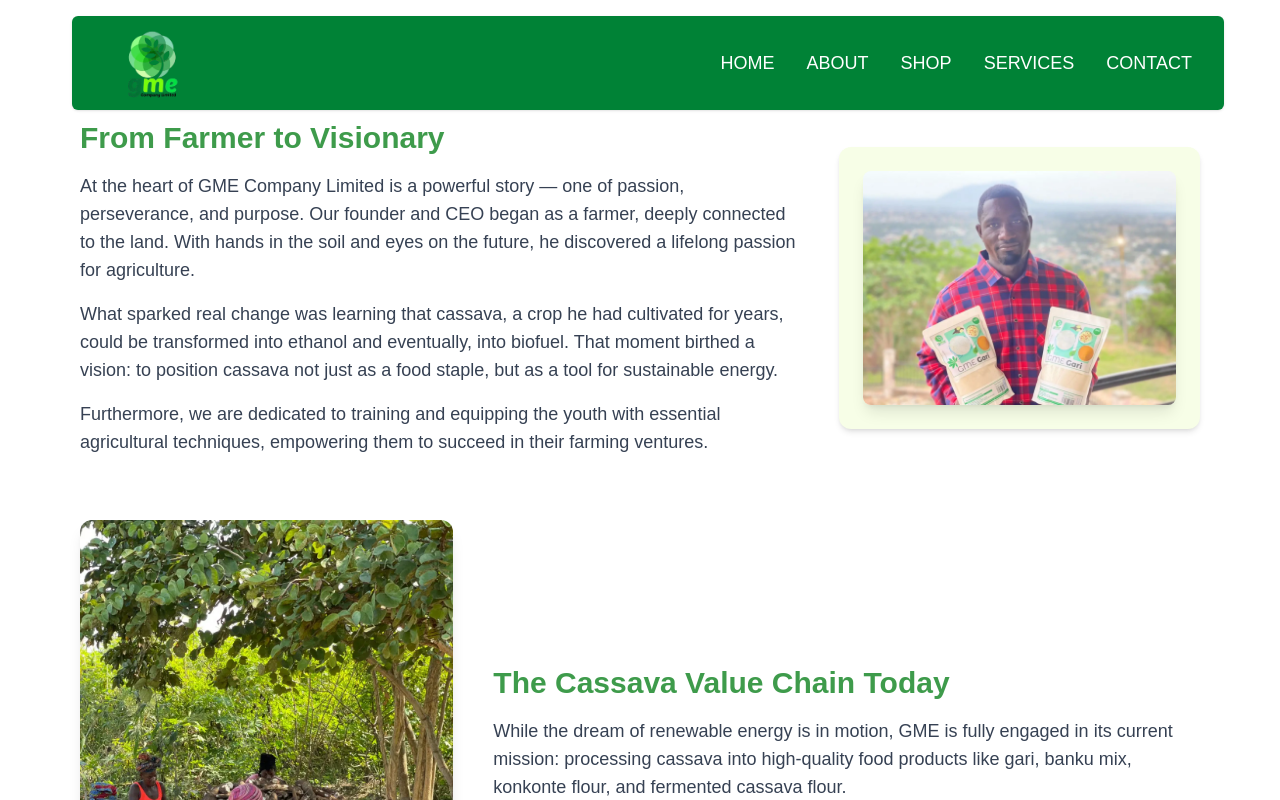
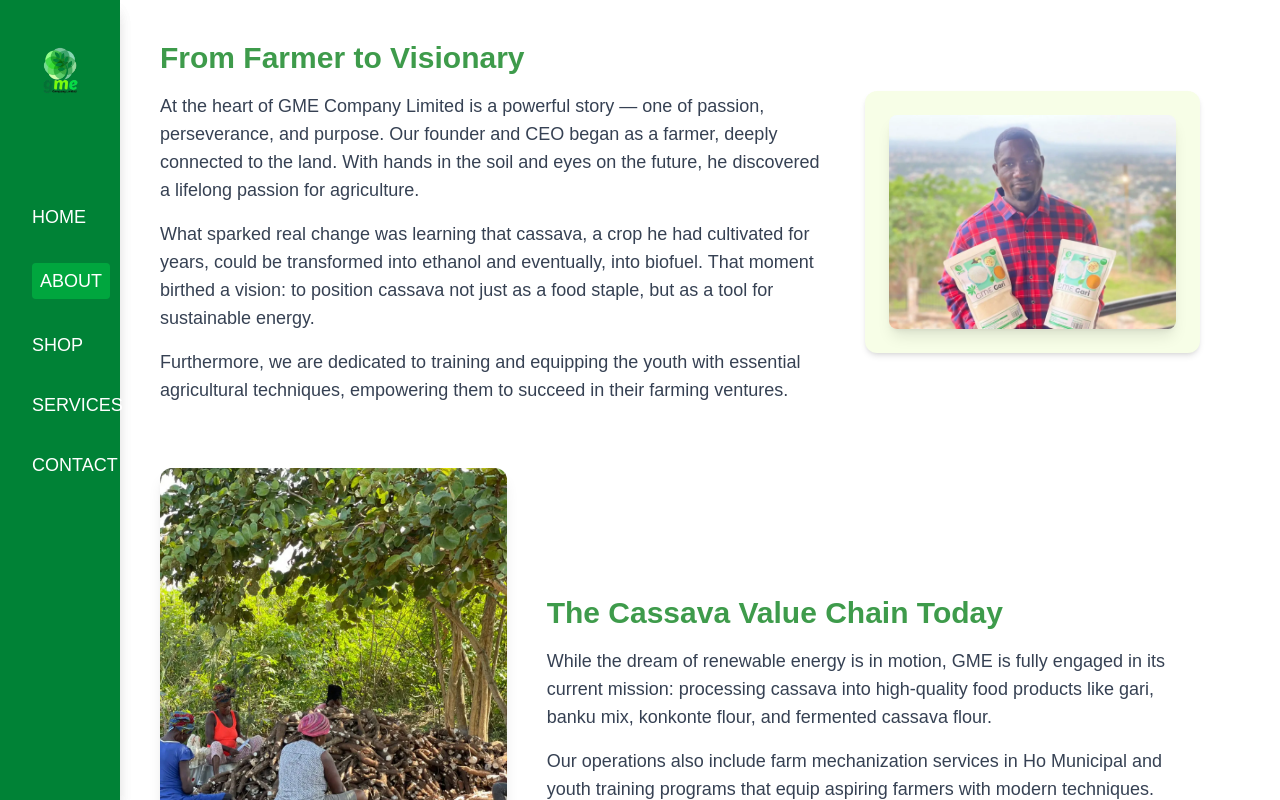
Before and after one commit to nkunimosei24/GME-Company, a React (Vite) app: page /aboutus in a window 1280 px wide. Shown: the top 800 px of the page. Built offline with nearby package versions, Linux system fonts and the light colour scheme; a web font is replaced by a local one.

Commit message:
Made some changes

```diff
--- a/src/components/Footer.jsx
+++ b/src/components/Footer.jsx
@@ -6,7 +6,7 @@
 
 const Footer = () => {
   return (
-    <footer className="bg-lime-50 text-black pt-10 pb-6 border-t border-green-200" id="contact">
+    <footer className="bg-lime-50 text-black pt-10 pb-6 md:ml-30 border-t border-green-200" id="contact">
       <div className="container mx-auto px-6 grid grid-cols-1 sm:grid-cols-2 md:grid-cols-3 gap-10">
         {/* Logo and Description */}
         <div>
@@ -20,7 +20,7 @@
         </div>
 
         {/* Quick Links */}
-        <div>
+        <div className="md:ml-24">
           <h3 className="font-semibold text-lg mb-3 text-green-700">Quick Links</h3>
           <ul className="space-y-2 text-sm text-gray-700">
             <li><Link to="/" className="hover:text-green-700 transition">Home</Link></li>
@@ -62,8 +62,8 @@
       </div>
 
       {/* Footer Bottom */}
-      <div className="text-center mt-10 text-sm text-gray-600 px-4">
-        <p className="mb-1">Committed to sustainability and youth empowerment</p>
+      <div className="text-center mt-10 text-sm text-gray-600 px-4 border-t-1 border-gray-300">
+        <p className="mb-1 mt-2">Committed to sustainability and youth empowerment</p>
         <p>&copy; 2025 <span className="font-semibold text-green-700">GME Company Limited</span>. All rights reserved.</p>
       </div>
     </footer>
--- a/src/components/Hero.jsx
+++ b/src/components/Hero.jsx
@@ -42,7 +42,7 @@
         >
              <div className="absolute inset-0 bg-black/20 z-0" />
             <div className="max-w-7xl mx-auto">
-                <div className="flex flex-col lg:flex-row gap-8 mb-12 mt-20 items-center justify-center py-20 backdrop-blur-xs backdrop-brightness-75">
+                <div className="flex flex-col lg:flex-row gap-8 mb-12  items-center justify-center py-20 backdrop-blur-xs backdrop-brightness-75">
                     <div className="relative z-20 px-4 max-w-3xl mx-auto text-center">
                         <div>
                             <div className="flex mb-4 justify-center items-center">
--- a/src/components/Items.jsx
+++ b/src/components/Items.jsx
@@ -47,7 +47,7 @@
 const Items = () => {
     return (
         <div>
-            <section className="py-12 px-4 md:px-16 bg-lime-50 ">
+            <section className="py-12 px-4 md:px-16 bg-lime-50 md:ml-20">
                 <h2 className="text-3xl font-bold mb-6 text-center text-[#1a882ad7]">Our Products</h2>
                 <div className="grid grid-cols-1 sm:grid-cols-2 md:grid-cols-3 gap-8">
                     {products.map(product => (
--- a/src/components/Navbar.jsx
+++ b/src/components/Navbar.jsx
@@ -2,90 +2,81 @@
 import logo from '../assets/images/logo.webp';
 import { FaBars, FaTimes } from 'react-icons/fa';
 import { Link, useLocation } from 'react-router-dom';
+import { NavLink } from 'react-router-dom';
+
 
 const Navbar = () => {
-  const [scrolled, setScrolled] = useState(false);
-  const [menuOpen, setMenuOpen] = useState(false);
+  const [isOpen, setIsOpen] = useState(false);
   const location = useLocation();
+  const [isMobile, setIsMobile] = useState(window.innerWidth < 768);
 
-  const path = location.pathname;
-  const isMobile = window.innerWidth < 768;
-  const isAboutPage = path === '/aboutus';
+  const isAboutPage = location.pathname === '/aboutus';
+
 
   useEffect(() => {
-    // Disable scroll effect on mobile and About page
-    if (isMobile) return;
-
-    const handleScroll = () => {
-      if (window.scrollY > 80) {
-        setScrolled(true);
-      } else {
-        setScrolled(false);
-      }
-    };
-
-    window.addEventListener('scroll', handleScroll);
-    return () => window.removeEventListener('scroll', handleScroll);
-  }, [isMobile, isAboutPage]);
-
-  // Dynamic styles
-  let bgColor = 'bg-white';
-  let textColor = 'text-black';
-  let hoverColor = 'hover:underline';
-
-  if (isAboutPage) {
-    bgColor = 'bg-green-700';
-    textColor = 'text-white';
-    hoverColor = 'hover:underline';
-  }
-
-  const isFullWidth = isMobile ;
-
-const navClasses = `fixed top-0 left-0 z-50 transition-all duration-300 ${bgColor} ${
-  scrolled && !isFullWidth
-    ? 'w-full shadow-md'
-    : isFullWidth
-    ? 'w-full shadow'
-    : 'w-[90%] left-18 mx-auto mt-4 rounded-md shadow'
-}`;
+    const handleResize = () => setIsMobile(window.innerWidth < 768);
+    window.addEventListener('resize', handleResize);
+    return () => window.removeEventListener('resize', handleResize);
+  }, []);
 
 
+  const bgColor = isAboutPage ? 'bg-green-700' : 'bg-white';
+  const textColor = isAboutPage && isMobile ? 'text-black' : isAboutPage ? 'text-white' : 'text-black';
+  const hoverColor = 'hover:underline';
+
   return (
-    <nav className={navClasses}>
-      <div className="px-4 py-1 flex justify-between items-center">
-        <Link to="/">
-          <img src={logo} alt="logo" className="w-32 h-auto" />
-        </Link>
+    <>
 
-        {/* Desktop Nav */}
-        <div className={`hidden md:flex space-x-8 items-center mr-4 ${textColor}`}>
-          <Link to="/" className={`font-medium text-lg ${hoverColor}`}>HOME</Link>
-          <Link to="/aboutus" className={`font-medium text-lg ${hoverColor}`}>ABOUT</Link>
-          <Link to="/shop" className={`font-medium text-lg ${hoverColor}`}>SHOP</Link>
-          <Link to="/services" className={`font-medium text-lg ${hoverColor}`}>SERVICES</Link>
-          <Link to="/contact" className={`font-medium text-lg ${hoverColor}`}>CONTACT</Link>
+      <button
+        className={`fixed top-4 left-4 z-50 text-2xl md:hidden ${textColor}`}
+        onClick={() => setIsOpen(!isOpen)}
+      >
+        {isOpen ? <FaTimes /> : <FaBars />}
+      </button>
+
+
+      <div
+        className={`fixed top-0 left-0 h-full w-30 z-40 transform ${isOpen ? 'translate-x-0' : '-translate-x-full'
+          } transition-transform duration-300 ease-in-out md:translate-x-0 md:block ${bgColor} ${textColor} shadow-lg`}
+      >
+        <div className="p-4 flex gap-20 flex-col items-center space-y-6">
+
+          <Link to="/" onClick={() => setIsOpen(false)}>
+            <img src={logo} alt="logo" className="w-32 h-auto mt-6" />
+          </Link>
+
+
+          <div className="flex gap-4 flex-col space-y-4 text-lg font-medium w-full items-start px-4">
+            <NavLink to="/" onClick={() => setIsOpen(false)} className={({ isActive }) =>
+              `${isActive ? 'bg-green-600 text-white rounded px-2 py-1' : ''} hover:underline`
+            }>
+              HOME
+            </NavLink>
+            <NavLink to="/aboutus" onClick={() => setIsOpen(false)} className={({ isActive }) =>
+              `${isActive ? 'bg-green-600 text-white rounded px-2 py-1' : ''} hover:underline`
+            }>
+              ABOUT
+            </NavLink>
+            <NavLink to="/shop" onClick={() => setIsOpen(false)} className={({ isActive }) =>
+              `${isActive ? 'bg-green-600 text-white rounded px-2 py-1' : ''} hover:underline`
+            }>
+              SHOP
+            </NavLink>
+            <NavLink to="/services" onClick={() => setIsOpen(false)} className={({ isActive }) =>
+              `${isActive ? 'bg-green-600 text-white rounded px-2 py-1' : ''} hover:underline`
+            }>
+              SERVICES
+            </NavLink>
+            <NavLink to="/contact" onClick={() => setIsOpen(false)} className={({ isActive }) =>
+              `${isActive ? 'bg-green-600 text-white rounded px-2 py-1' : ''} hover:underline`
+            }>
+              CONTACT
+            </NavLink>
+          </div>
+
         </div>
-
-        {/* Mobile Toggle */}
-        <button
-          className={`md:hidden text-2xl ${textColor}`}
-          onClick={() => setMenuOpen(!menuOpen)}
-        >
-          {menuOpen ? <FaTimes /> : <FaBars />}
-        </button>
       </div>
-
-      {/* Mobile Menu */}
-      {menuOpen && (
-        <div className={`md:hidden px-4 pb-4 space-y-4 flex flex-col ${bgColor} ${textColor}`}>
-          <Link to="/" onClick={() => setMenuOpen(false)} className={`font-medium text-lg ${hoverColor}`}>HOME</Link>
-          <Link to="/aboutus" onClick={() => setMenuOpen(false)} className={`font-medium text-lg ${hoverColor}`}>ABOUT</Link>
-          <Link to="/shop" onClick={() => setMenuOpen(false)} className={`font-medium text-lg ${hoverColor}`}>SHOP</Link>
-          <Link to="/services" onClick={() => setMenuOpen(false)} className={`font-medium text-lg ${hoverColor}`}>SERVICES</Link>
-          <Link to="/contact" onClick={() => setMenuOpen(false)} className={`font-medium text-lg ${hoverColor}`}>CONTACT</Link>
-        </div>
-      )}
-    </nav>
+    </>
   );
 };
 
--- a/src/components/Testimonials.jsx
+++ b/src/components/Testimonials.jsx
@@ -27,7 +27,7 @@
 
 const Testimonials = () => {
   return (
-    <section className="bg-white py-12 px-4 md:px-16 ">
+    <section className="bg-white py-12 px-4 md:px-16 md:ml-20 ">
       <h2 className="text-3xl font-bold text-center text-[#1a882ad7] mb-10">What Our Customers Say</h2>
       <div className="grid grid-cols-1 md:grid-cols-3 gap-8">
         {testimonials.map((testimonial, index) => (
--- a/src/layouts/Rootlayout.jsx
+++ b/src/layouts/Rootlayout.jsx
@@ -8,7 +8,7 @@
     <div>
         <Navbar/>
         <Outlet/>
-        <Footer/>
+
     </div>
   )
 }
--- a/src/pages/home/index.jsx
+++ b/src/pages/home/index.jsx
@@ -5,6 +5,7 @@
 import Items from '../../components/Items'
 import Testimonials from '../../components/Testimonials'
 import Newsletter from '../../components/Newsletter'
+import Footer from '../../components/Footer'
 
 const Home = () => {
   return (
@@ -15,6 +16,7 @@
 <Items/>
 <Testimonials/>
 <Newsletter/>
+ <Footer/>
     </div>
   )
 }
--- a/src/pages/home/sections/AboutUs.jsx
+++ b/src/pages/home/sections/AboutUs.jsx
@@ -9,7 +9,7 @@
   return (
     <div className=''>
       <Navbar />
-      <div className="px-6 md:px-20 py-10 space-y-16  mt-20">
+      <div className="px-6 md:px-20 py-10 space-y-16 md:ml-20">
 
         <section className="flex flex-col md:flex-row items-center gap-10">
 
--- a/src/pages/home/sections/Contact.jsx
+++ b/src/pages/home/sections/Contact.jsx
@@ -34,7 +34,7 @@
   <motion.form
     action="https://formspree.io/f/mnnvqpdo"
     method="POST"
-    className="relative z-10 flex flex-col gap-6 p-8 w-full mt-22 max-w-md rounded-xl backdrop-blur-md bg-white/10 border border-white/20 shadow-lg"
+    className="relative z-10 flex flex-col gap-6 p-8 w-full  max-w-md rounded-xl backdrop-blur-md bg-white/10 border border-white/20 shadow-lg"
     initial="hidden"
     whileInView="visible"
     viewport={{ once: true }}
--- a/src/pages/home/sections/Services.jsx
+++ b/src/pages/home/sections/Services.jsx
@@ -30,7 +30,7 @@
 
 const Services = () => {
   return (
-    <section className="bg-white py-12 px-4 md:px-16  mt-20">
+    <section className="bg-white py-12 px-4 md:px-16  md:ml-20">
       <Navbar />
       <div className="text-center mb-12 ">
         <h2 className="text-3xl font-bold text-[#1a882ad7]">Our Agricultural Mechanization Services</h2>
```
Also changed, not shown: src/App.jsx (+8 -2 lines).
